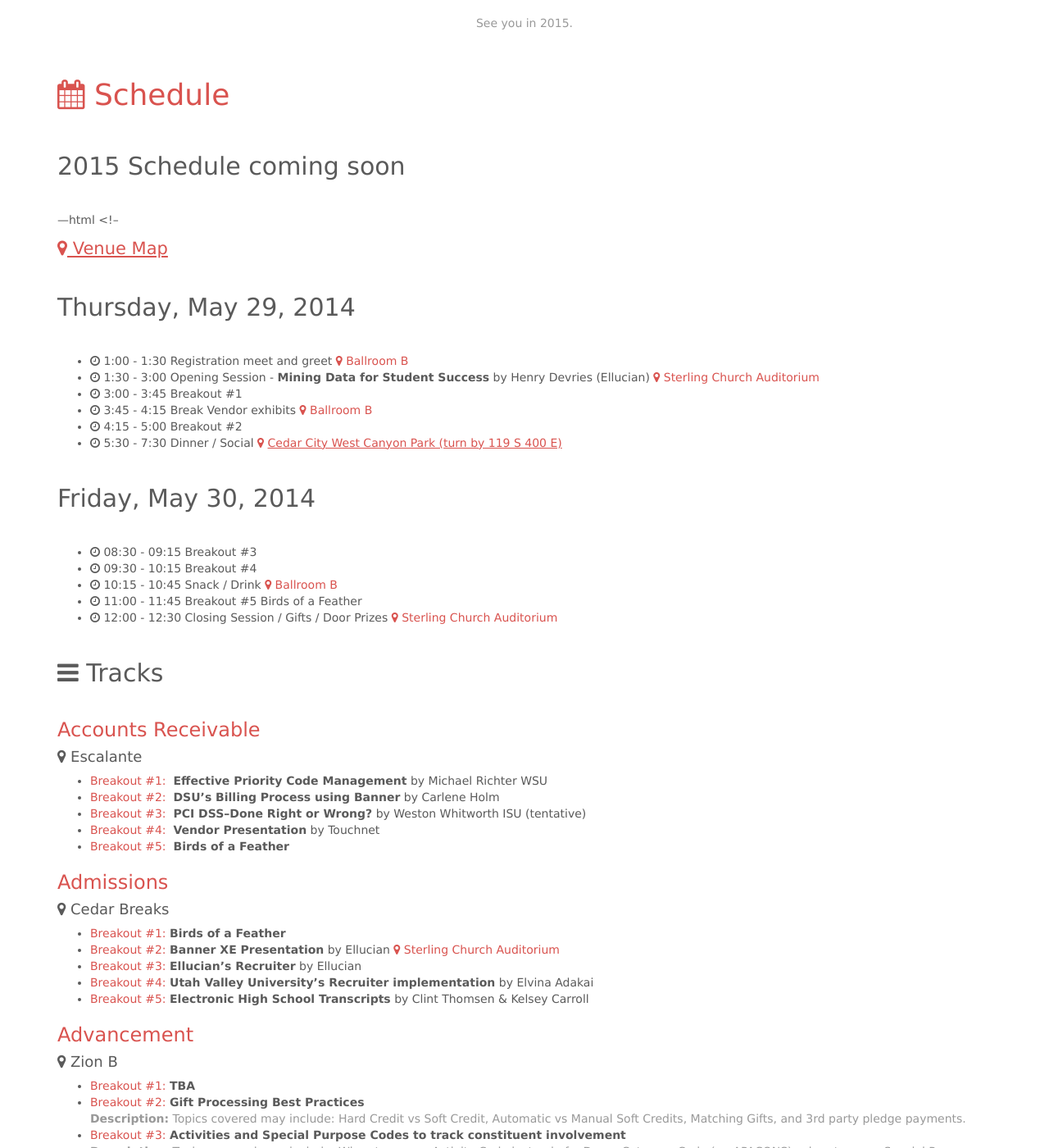
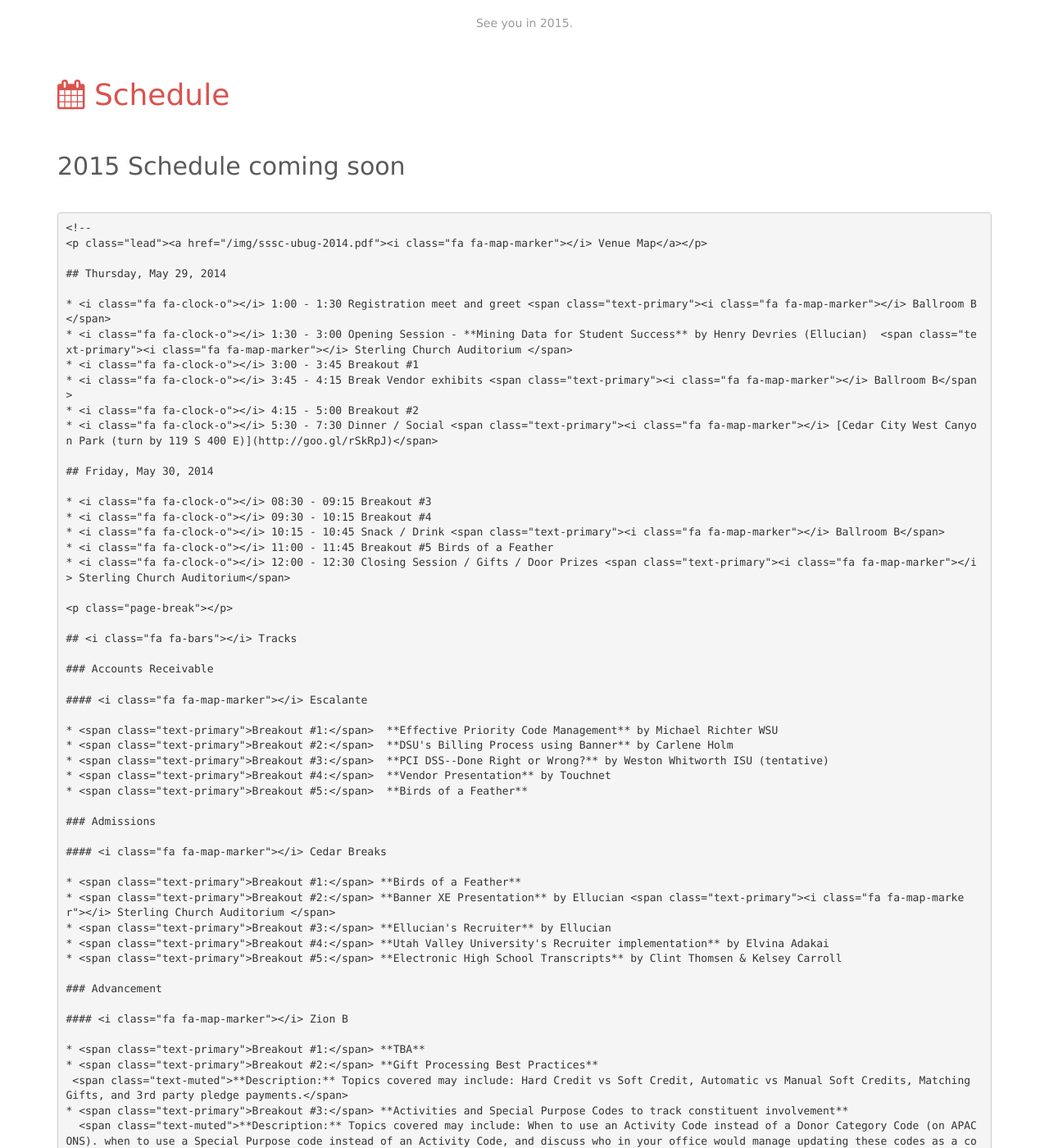
Before and after one commit to ubug/ubug.github.io, a Jekyll site: the page built from schedule/index.md, in a window 1280 px wide and 1400 px high, scrolled down 257 px. Shown: the whole window at 82% size. Built offline with Jekyll 4.4.1, drawn with Linux system fonts in a browser that asks for light colours; nearby versions of some CDN libraries; Markdown is read by kramdown in place of the engine named in the settings; some of the changed text lies outside the part shown.

Commit message:
Update index.md

````diff
--- a/schedule/index.md
+++ b/schedule/index.md
@@ -5,7 +5,7 @@
 
 
 ## 2015 Schedule coming soon
----html
+```html
 <!--
 <p class="lead"><a href="/img/sssc-ubug-2014.pdf"><i class="fa fa-map-marker"></i> Venue Map</a></p>
 
@@ -128,4 +128,4 @@
 * <span class="text-primary">Breakout #5:</span> **Birds of a Feather**
 <span class="text-muted">**Topics:** Code Deployment Strategies, Banner Data Defense, ...</span>
 -->
----
+```
````
